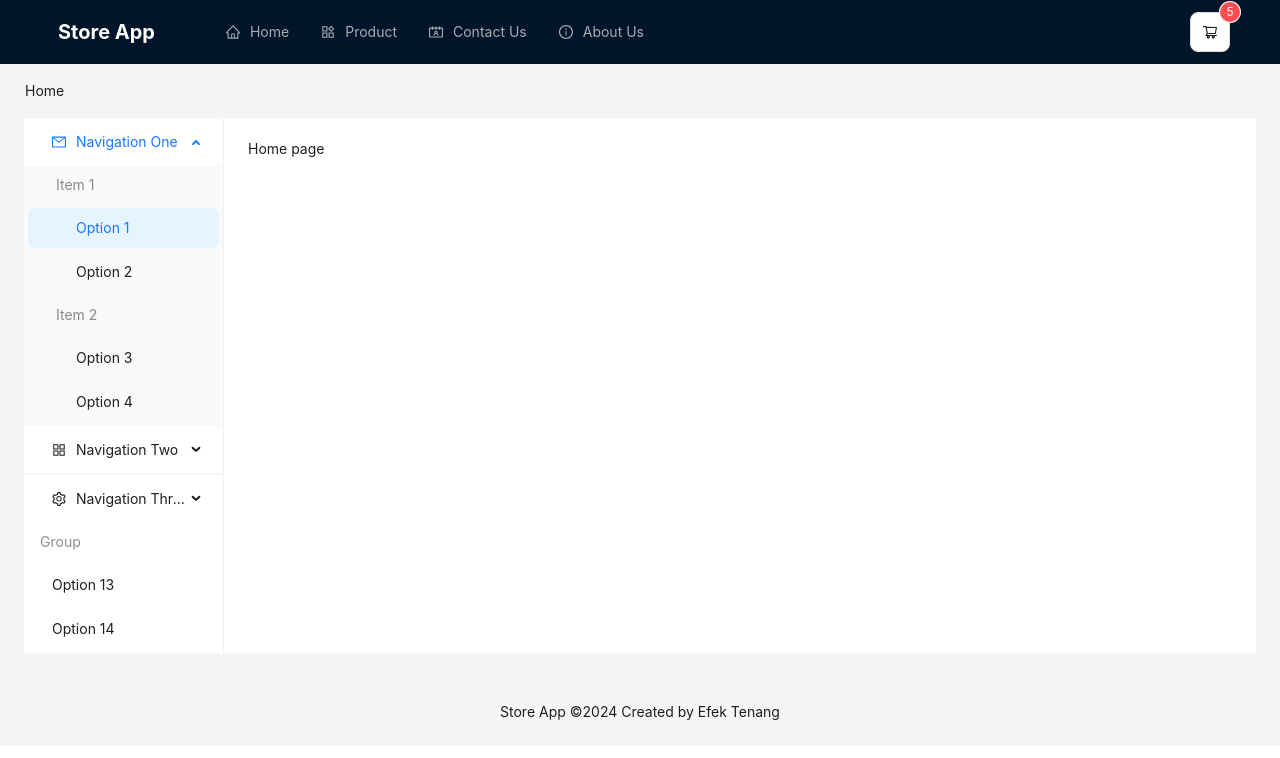
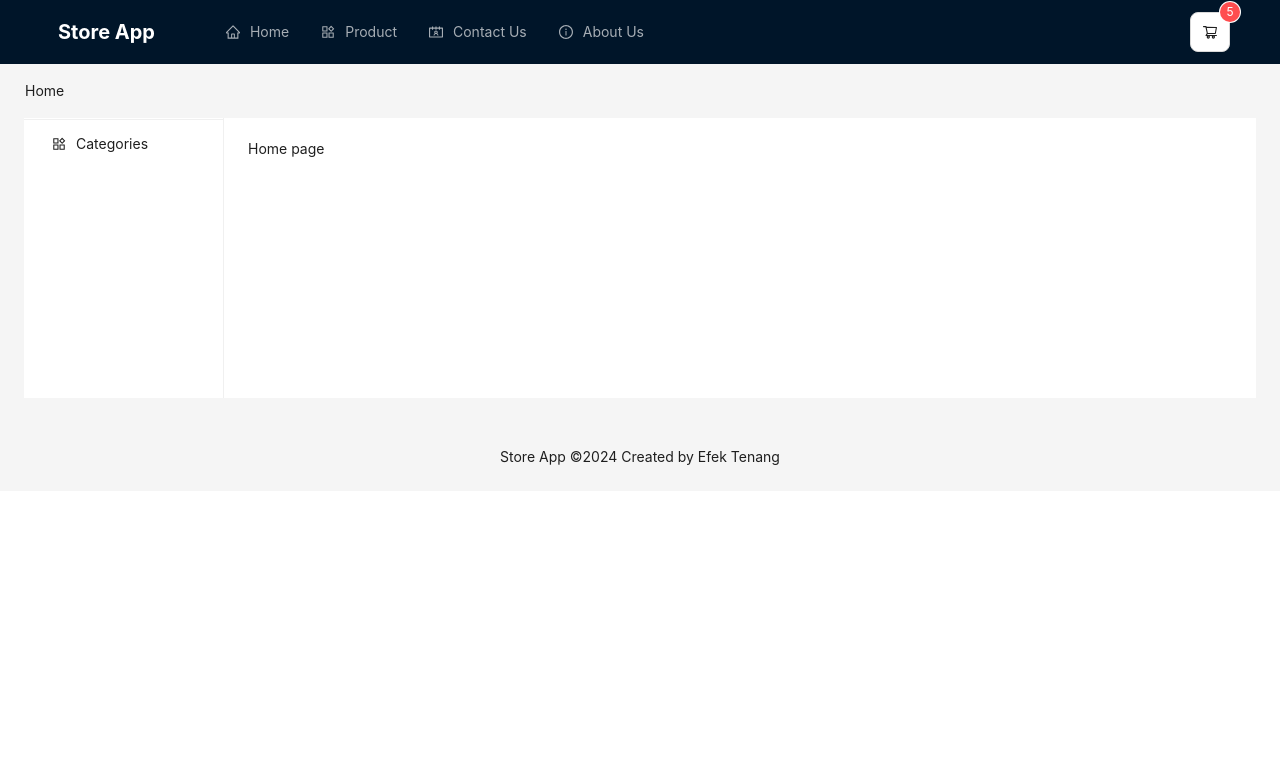
Before and after one commit to efektenang/store-app, a Next.js app: page / in a window 1280 px wide. Shown: the top 758 px of the page. Built offline with nearby package versions, Linux system fonts and the light colour scheme.

Commit message:
add new page product categories

```diff
--- /dev/null
+++ b/src/app/product/category/[category]/page.tsx
@@ -0,0 +1,42 @@
+import CardProduct from '@/components/CardProduct'
+import Sidebar from '@/components/Siderbar'
+import { getCategories, getInCategory } from '@/services/global.service'
+import { Layout } from 'antd'
+import Title from 'antd/es/typography/Title'
+import Link from 'next/link'
+import React from 'react'
+
+async function transformToJSON() {
+    const array: string[] = await getCategories()
+    const result = array.map((item, index) => ({
+        key: item,
+        label: (
+            <Link href={`/product/category/${item}`}>{item}</Link>
+        )
+    }))
+
+    return result
+}
+
+export default async function CategoryPage({ params }: { params: { category: string } }) {
+    const products = await getInCategory(params.category)
+    const categories = await transformToJSON()
+    return (
+        <Layout>
+            <Layout style={{ background: "white" }}><Title level={3}>Our Products</Title></Layout>
+            <Layout>
+                <Sidebar subItem={categories} />
+                <Layout style={{ background: "white" }}>
+
+                    <div className='grid gap-3 lg:grid-cols-4 md:grid-cols-2 mt-7 ml-8'>
+                        {products.length > 0 && products.map((product: any) => (
+                            <Link href={`/product/${product.id}`} key={product.id}>
+                                <CardProduct title={product.title} price={product.price} description={product.description} image={product.image} rate={product.rating.rate} />
+                            </Link>
+                        ))}
+                    </div>
+                </Layout>
+            </Layout>
+        </Layout>
+    )
+}
--- a/src/components/Siderbar.tsx
+++ b/src/components/Siderbar.tsx
@@ -1,94 +1,36 @@
 "use client"
 
-import { Layout, Menu, MenuProps } from 'antd'
+import { Layout, Menu } from 'antd'
 import React, { useState } from 'react'
-import { AppstoreOutlined, MailOutlined, SettingOutlined } from '@ant-design/icons';
+import { ProductOutlined } from '@ant-design/icons';
+import { usePathname } from 'next/navigation';
 
 const { Sider } = Layout;
 
-type MenuItem = Required<MenuProps>['items'][number];
-
-export const items: MenuItem[] = [
-  {
-    key: 'sub1',
-    label: 'Navigation One',
-    icon: <MailOutlined />,
-    children: [
-      {
-        key: 'g1',
-        label: 'Item 1',
-        type: 'group',
-        children: [
-          { key: '1', label: 'Option 1' },
-          { key: '2', label: 'Option 2' },
-        ],
-      },
-      {
-        key: 'g2',
-        label: 'Item 2',
-        type: 'group',
-        children: [
-          { key: '3', label: 'Option 3' },
-          { key: '4', label: 'Option 4' },
-        ],
-      },
-    ],
-  },
-  {
-    key: 'sub2',
-    label: 'Navigation Two',
-    icon: <AppstoreOutlined />,
-    children: [
-      { key: '5', label: 'Option 5' },
-      { key: '6', label: 'Option 6' },
-      {
-        key: 'sub3',
-        label: 'Submenu',
-        children: [
-          { key: '7', label: 'Option 7' },
-          { key: '8', label: 'Option 8' },
-        ],
-      },
-    ],
-  },
-  {
-    type: 'divider',
-  },
-  {
-    key: 'sub4',
-    label: 'Navigation Three',
-    icon: <SettingOutlined />,
-    children: [
-      { key: '9', label: 'Option 9' },
-      { key: '10', label: 'Option 10' },
-      { key: '11', label: 'Option 11' },
-      { key: '12', label: 'Option 12' },
-    ],
-  },
-  {
-    key: 'grp',
-    label: 'Group',
-    type: 'group',
-    children: [
-      { key: '13', label: 'Option 13' },
-      { key: '14', label: 'Option 14' },
-    ],
-  },
-];
-
-export default function Sidebar() {
-  const onClick: MenuProps['onClick'] = (e) => {
-    console.log('click ', e);
-  };
+export default function Sidebar({ subItem }: { subItem: { key: string; label: any; }[] }) {
+  const usePath = usePathname()
+  const parts = usePath.split('/');
+  const category = parts.slice(-1)[0];
+  const [path, setPath] = useState(decodeURI(category))
 
   return (
     <Sider width={200}>
       <Menu
         mode="inline"
-        defaultSelectedKeys={['1']}
-        defaultOpenKeys={['sub1']}
-        style={{ height: '100%' }}
-        items={items}
+        defaultSelectedKeys={[path]}
+        defaultOpenKeys={['categories']}
+        style={{ height: '100%', textTransform: "capitalize" }}
+        items={[
+          {
+            type: 'divider',
+          },
+          {
+            key: 'categories',
+            label: 'Categories',
+            icon: <ProductOutlined />,
+            children: subItem
+          },
+        ]}
       />
     </Sider>
   );
```
Also changed, not shown: src/services/global.service.ts (+7 -0 lines).
